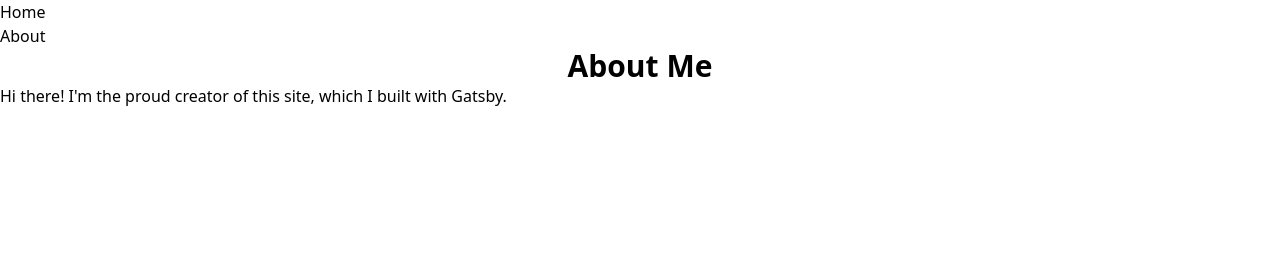
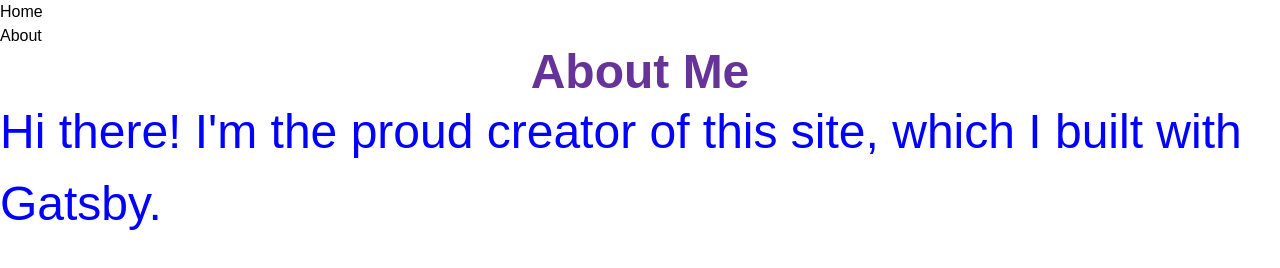
Before and after one commit to git-rony/gatsby-site-learn, a Gatsby site: page /about in a window 1280 px wide. Built offline with nearby package versions, Linux system fonts and the light colour scheme; Gatsby itself is replaced by a stand-in of ours.

Commit message:
custom CSS module added

```diff
--- a/src/components/layout.js
+++ b/src/components/layout.js
@@ -1,20 +1,28 @@
 import { Link } from 'gatsby';
 import * as React from 'react';
-
+import {
+    container,
+    heading,
+    navLinkItem,
+    navLinks,
+    navLinkText
+} from '../components/my-component.module.css';
 const LayOut = ({pageTitle, children}) =>{
     return (
             <>
+            <div className={container}>
             <nav>
-        <ul>
-          <li><Link to="/">Home</Link></li>
-          <li><Link to="/about">About</Link></li>
+        <ul className={navLinks}>
+          <li className={navLinkItem}><Link to="/" className={navLinkText}>Home</Link></li>
+          <li className={navLinkItem}><Link to="/about" className={navLinkText}>About</Link></li>
         </ul>
       </nav>
 
       <main>
-      <h2 className='text-center text-3xl font-semibold'>{pageTitle}</h2>
+      <h2 className={`text-5xl text-center font-semibold ${heading}`}>{pageTitle}</h2>
         {children}
         </main>
+            </div>
 
             </>
     )
--- /dev/null
+++ b/src/components/my-component.module.css
@@ -0,0 +1,24 @@
+.title {
+  color: blue;
+  font-size: 3rem;
+}
+.container {
+  margin: auto;
+  max-width: 1440px;
+  font-family: sans-serif;
+}
+
+.heading {
+  color: rebeccapurple;
+}
+.nav-links {
+  display: flex;
+  list-style: none;
+  padding-left: 0;
+}
+.nav-link-item {
+  padding-right: 2rem;
+}
+.nav-link-text {
+  color: black;
+}
--- a/src/pages/about.js
+++ b/src/pages/about.js
@@ -1,12 +1,13 @@
 import * as React from 'react';
 import LayOut from '../components/layout';
+import { title } from '../components/my-component.module.css';
 import { SEO } from '../components/seo';
 
 const AboutPage = ()=>{
     return (
         <main>
             <LayOut pageTitle={'About Me'}>
-            <p>Hi there! I'm the proud creator of this site, which I built with Gatsby.</p>
+            <p className={title}>Hi there! I'm the proud creator of this site, which I built with Gatsby.</p>
             </LayOut>
 
         </main>
```
